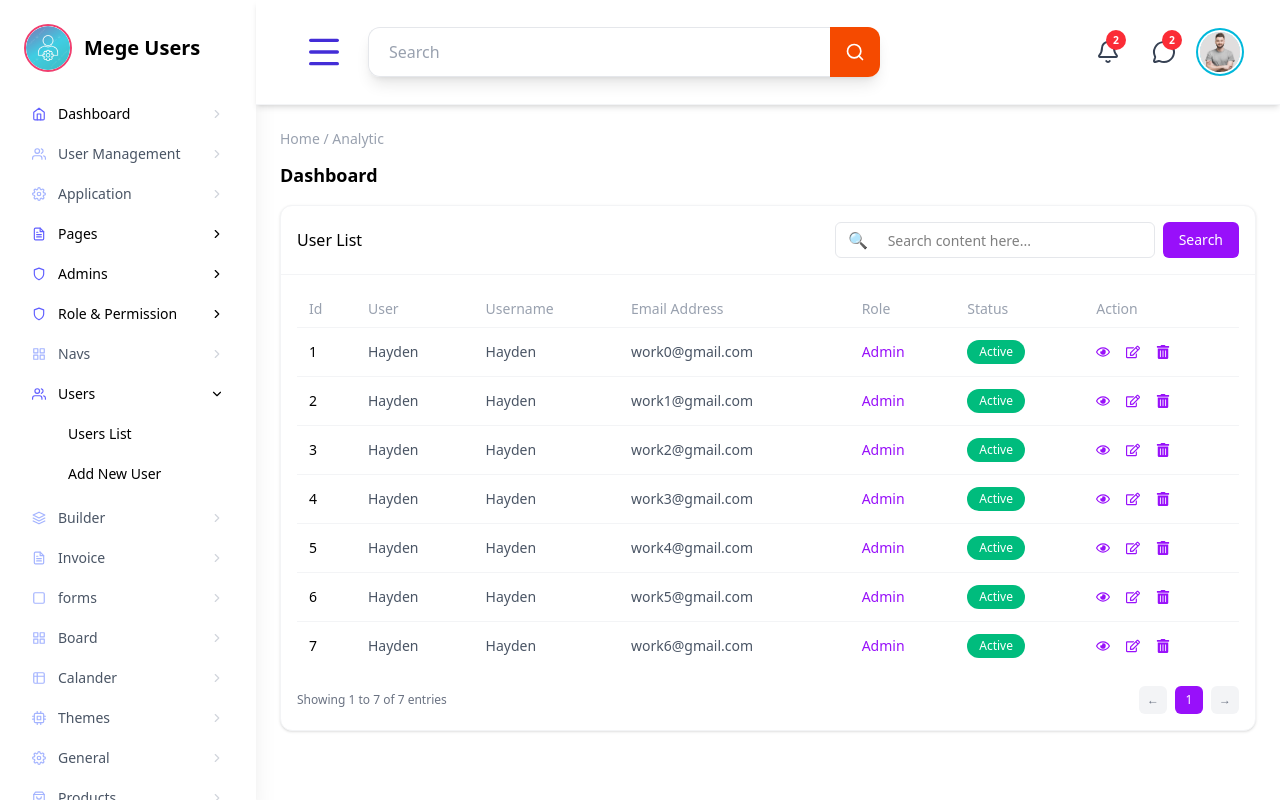
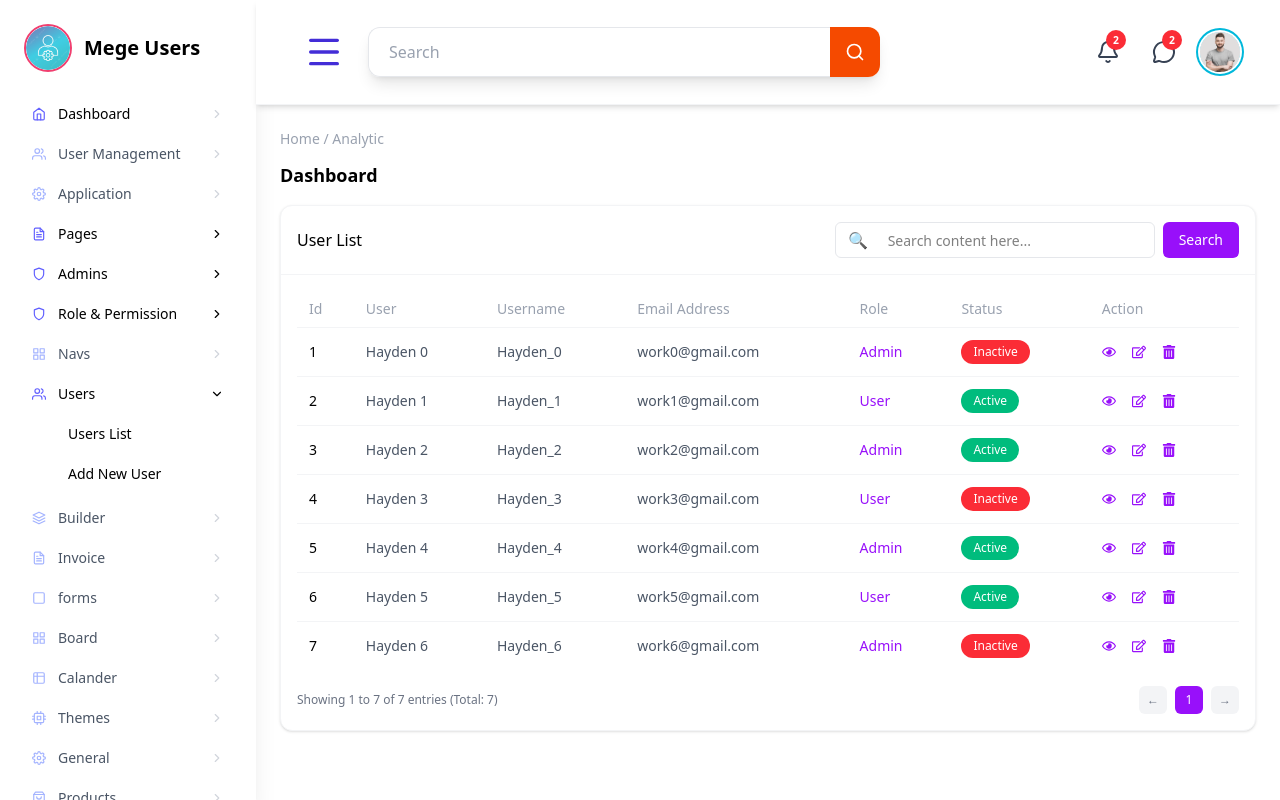
Before and after one commit to Muhammad-Munsif/users-dashboard, a React (Vite) app: page /users in a window 1280 px wide. Built offline with nearby package versions, Linux system fonts and the light colour scheme.

Commit message:
first commit added

```diff
--- a/src/pages/UserList.jsx
+++ b/src/pages/UserList.jsx
@@ -1,7 +1,7 @@
 import React, { useEffect, useState } from "react";
 import { FaRegEye, FaRegEdit, FaTrashAlt } from "react-icons/fa";
 
-// Pill component for status
+// Pill component for status (unchanged)
 const Pill = ({ children, color = "bg-emerald-500" }) => (
   <span
     className={`inline-flex items-center h-6 px-3 rounded-full text-white text-xs ${color}`}
@@ -10,7 +10,7 @@ const Pill = ({ children, color = "bg-emerald-500" }) => (
   </span>
 );
 
-// Edit User Modal
+// Edit User Modal (unchanged)
 const EditUserModal = ({ user, onClose, onSave }) => {
   const [form, setForm] = useState({ ...user });
 
@@ -95,7 +95,7 @@ const EditUserModal = ({ user, onClose, onSave }) => {
   );
 };
 
-// Delete User Modal
+// Delete User Modal (unchanged)
 const DeleteUserModal = ({ user, onClose, onDelete }) => (
   <div className="fixed inset-0 bg-black/30 flex items-center justify-center z-50">
     <div className="bg-white rounded-xl p-6 w-full max-w-sm shadow-lg">
@@ -119,7 +119,7 @@ const DeleteUserModal = ({ user, onClose, onDelete }) => (
   </div>
 );
 
-// View User Modal
+// View User Modal (unchanged)
 const ViewUserModal = ({ user, onClose }) => (
   <div className="fixed inset-0 bg-black/30 flex items-center justify-center z-50">
     <div className="bg-white rounded-xl p-6 w-full max-w-sm shadow-lg">
@@ -155,15 +155,18 @@ const ViewUserModal = ({ user, onClose }) => (
 
 const seed = Array.from({ length: 7 }).map((_, i) => ({
   id: i + 1,
-  user: "Hayden",
-  username: "Hayden",
+  user: `Hayden ${i}`,
+  username: `Hayden_${i}`,
   email: `work${i}@gmail.com`,
-  role: "Admin",
-  status: "Active",
+  role: i % 2 === 0 ? "Admin" : "User",
+  status: i % 3 === 0 ? "Inactive" : "Active",
 }));
 
 const UserList = () => {
   const [users, setUsers] = useState(seed);
+  const [searchTerm, setSearchTerm] = useState("");
+  const [filteredUsers, setFilteredUsers] = useState(seed); // New state for filtered data
+
   const [editUser, setEditUser] = useState(null);
   const [deleteUser, setDeleteUser] = useState(null);
   const [viewUser, setViewUser] = useState(null);
@@ -172,8 +175,45 @@ const UserList = () => {
     const local = JSON.parse(localStorage.getItem("users") || "[]");
     if (local.length) {
       setUsers(local);
+      setFilteredUsers(local); // Initialize filtered list
     }
   }, []);
+
+  // Sync users and filteredUsers when users changes (e.g., after edit/delete)
+  useEffect(() => {
+    // Re-run the filter logic whenever the source `users` list changes
+    handleSearch(searchTerm, users);
+  }, [users]);
+
+  // Search logic function
+  const handleSearch = (term, sourceUsers = users) => {
+    const lowerCaseTerm = term.toLowerCase();
+
+    const results = sourceUsers.filter((user) => {
+      // Check multiple fields for the search term
+      return (
+        user.user.toLowerCase().includes(lowerCaseTerm) ||
+        user.username.toLowerCase().includes(lowerCaseTerm) ||
+        user.email.toLowerCase().includes(lowerCaseTerm) ||
+        user.role.toLowerCase().includes(lowerCaseTerm) ||
+        user.status.toLowerCase().includes(lowerCaseTerm)
+      );
+    });
+
+    setFilteredUsers(results);
+  };
+
+  const handleInputChange = (e) => {
+    const newTerm = e.target.value;
+    setSearchTerm(newTerm);
+    // Live search: filter as the user types
+    handleSearch(newTerm);
+  };
+
+  const handleSearchButtonClick = () => {
+    // You can keep this for a more traditional search if you remove the 'live search' above
+    handleSearch(searchTerm);
+  };
 
   // Save edited user
   const handleSave = (updatedUser) => {
@@ -207,9 +247,14 @@ const UserList = () => {
               <input
                 className="h-full flex-1 px-2 text-sm outline-none"
                 placeholder="Search content here..."
+                value={searchTerm} // Bind to state
+                onChange={handleInputChange} // Add change handler
               />
             </div>
-            <button className="h-9 px-4 rounded-md bg-purple-600 text-white text-sm">
+            <button
+              className="h-9 px-4 rounded-md bg-purple-600 text-white text-sm"
+              onClick={handleSearchButtonClick} // Optional: Keep for explicit button search
+            >
               Search
             </button>
           </div>
@@ -232,7 +277,9 @@ const UserList = () => {
                 </tr>
               </thead>
               <tbody>
-                {users.map((u, idx) => (
+                {/* RENDER THE FILTERED USERS */}
+                {filteredUsers.length > 0 ? (
+                  filteredUsers.map((u, idx) => (
                     <tr key={u.id} className="border-t border-gray-100">
                       <td className="py-3 px-3">{u.id}</td>
                       <td className="py-3 px-3 text-gray-600">{u.user}</td>
@@ -240,7 +287,17 @@ const UserList = () => {
                       <td className="py-3 px-3 text-gray-600">{u.email}</td>
                       <td className="py-3 px-3 text-purple-600">{u.role}</td>
                       <td className="py-3 px-3">
-                      <Pill>{u.status}</Pill>
+                        <Pill
+                          color={
+                            u.status === "Active"
+                              ? "bg-emerald-500"
+                              : u.status === "Inactive"
+                              ? "bg-red-500"
+                              : "bg-yellow-500"
+                          }
+                        >
+                          {u.status}
+                        </Pill>
                       </td>
                       <td className="py-3 px-3">
                         <div className="flex items-center gap-4 text-purple-600">
@@ -250,20 +307,31 @@ const UserList = () => {
                           <button title="edit" onClick={() => setEditUser(u)}>
                             <FaRegEdit />
                           </button>
-                        <button title="delete" onClick={() => setDeleteUser(u)}>
+                          <button
+                            title="delete"
+                            onClick={() => setDeleteUser(u)}
+                          >
                             <FaTrashAlt />
                           </button>
                         </div>
                       </td>
                     </tr>
-                ))}
+                  ))
+                ) : (
+                  <tr>
+                    <td colSpan="7" className="py-8 text-center text-gray-500">
+                      No users found matching "{searchTerm}".
+                    </td>
+                  </tr>
+                )}
               </tbody>
             </table>
           </div>
 
           <div className="flex items-center justify-between mt-4 text-xs text-gray-500">
             <div>
-              Showing 1 to {users.length} of {users.length} entries
+              Showing 1 to {filteredUsers.length} of {filteredUsers.length}{" "}
+              entries (Total: {users.length})
             </div>
             <div className="flex items-center gap-2">
               <button className="size-7 grid place-items-center rounded-md bg-gray-100">
@@ -280,7 +348,7 @@ const UserList = () => {
         </div>
       </div>
 
-      {/* Modals */}
+      {/* Modals (unchanged) */}
       {editUser && (
         <EditUserModal
           user={editUser}
```
Lines whose indentation alone changed are shown as unchanged.
